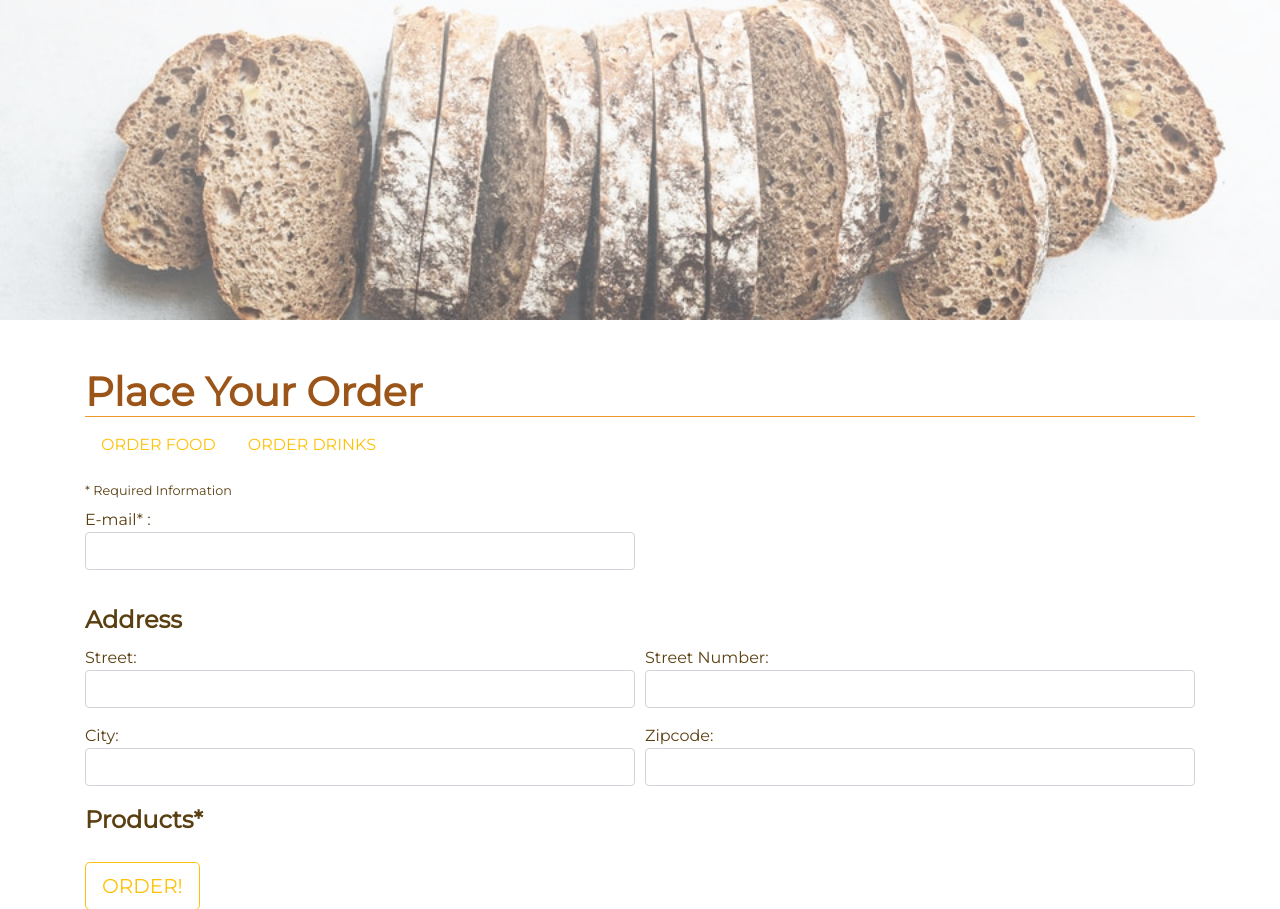
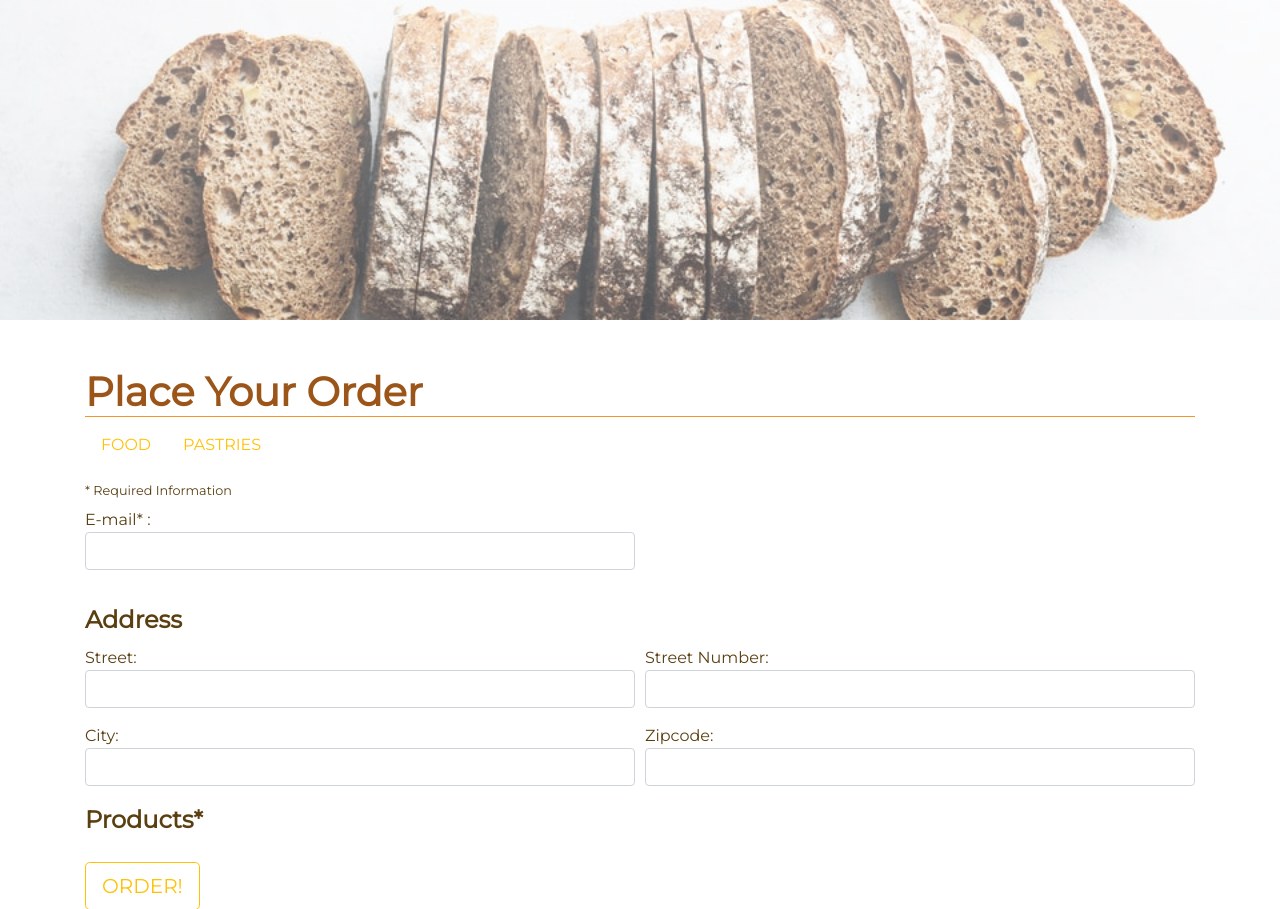
Before and after one commit to chevtong/php-order-form, a PHP site: page /form-view.php in a window 1280 px wide. Shown: the top 909 px of the page. Run offline with PHP 8.4, Linux system fonts and the light colour scheme; data that the repository does not hold is empty.

Commit message:
Reactive nav link with products in class

```diff
--- a/form-view.php
+++ b/form-view.php
@@ -30,10 +30,10 @@
         <nav>
             <ul class="nav">
                 <li class="nav-item">
-                    <a class="nav-link text-warning text-uppercase active" href="?bread">Order food</a>
+                    <a class="nav-link text-warning text-uppercase active" href="?bread"> food</a>
                 </li>
                 <li class="nav-item">
-                    <a class="nav-link  text-warning text-uppercase" href="?pastries">Order drinks</a>
+                    <a class="nav-link  text-warning text-uppercase" href="?pastries"> pastries</a>
                 </li>
             </ul>
         </nav>
```
Also changed, not shown: index.php (+18 -37 lines).
